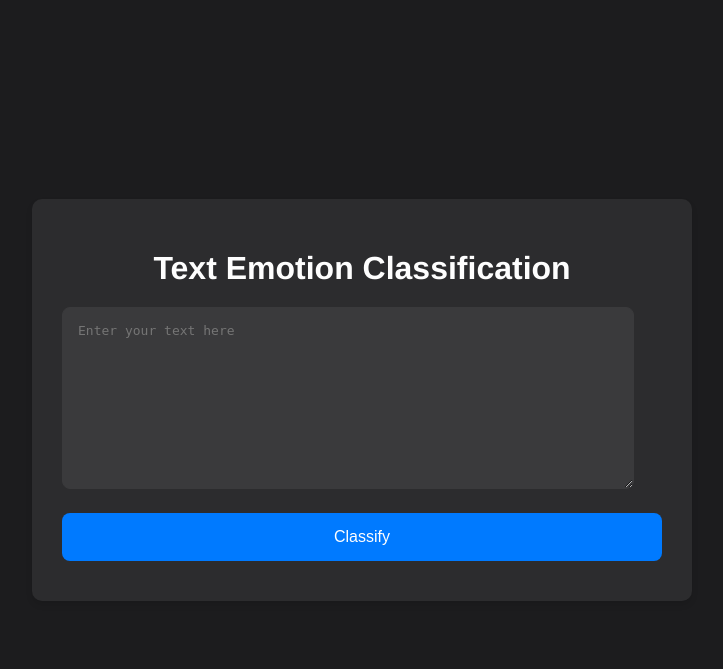
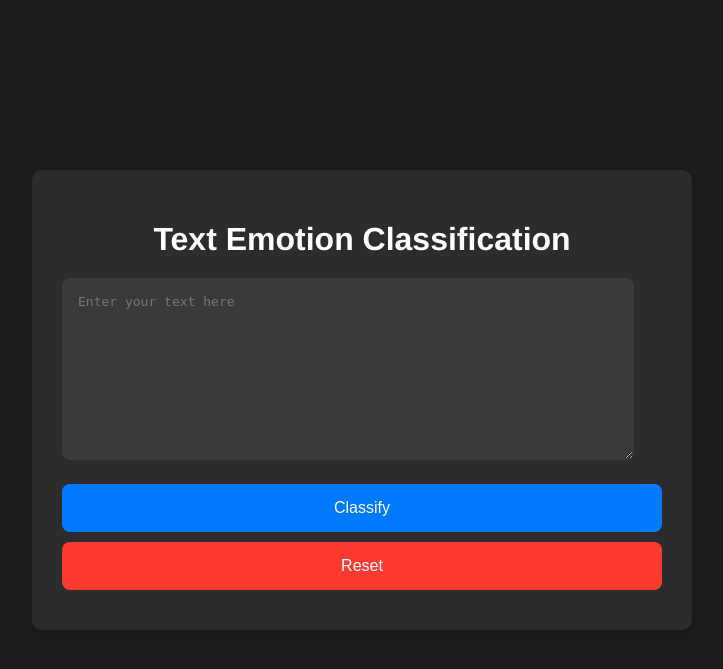
Before and after one commit to PanduDcau/Flask-Projects-Dcau, a Flask app: template Text Emotion Classification/templates/index.html in a window 1280 px wide. Shown: the top 669 px of the page, without its empty margins (278-1001 px from the left). Run offline with Flask 2, Linux system fonts and the light colour scheme; the template is opened without the code that fills it, so the values that code supplies are empty; parts of the project's set-up code (start-up, migrations or seed data) failed here and were passed over.

Commit message:
index file

```diff
--- a/Text Emotion Classification/templates/index.html
+++ b/Text Emotion Classification/templates/index.html
@@ -1,4 +1,3 @@
-
 <!DOCTYPE html>
 <html lang="en">
 <head>
@@ -13,6 +12,7 @@
         <form action="/predict" method="post">
             <textarea name="message" placeholder="Enter your text here"></textarea>
             <button type="submit">Classify</button>
+            <a href="/reset"><button type="button">Reset</button></a>
         </form>
         {% if prediction %}
             <h2>Prediction: {{ prediction }}</h2>
```
